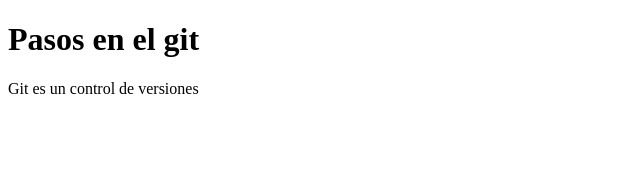
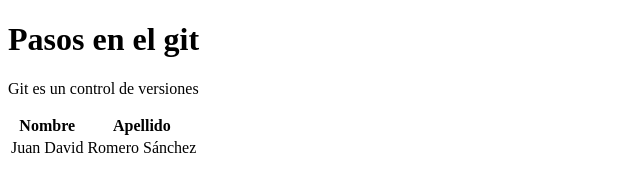
Before and after one commit to juanmac09/hello-git, a plain HTML site: page index.html in a window 1280 px wide. Shown: the whole page, without its empty margins (0-640 px from the left). Drawn offline with Linux system fonts and the light colour scheme.

Commit message:
Se agrego una tabla con dos filas y cuatro columnas

```diff
--- a/index.html
+++ b/index.html
@@ -8,5 +8,16 @@
 <body>
     <h1>Pasos en el git</h1>
     <p>Git es un control de versiones</p>
+
+    <table>
+        <tr>
+            <th>Nombre</th>
+            <th>Apellido</th>
+        </tr>
+        <tr>
+            <td>Juan David</td>
+            <td>Romero Sánchez</td>
+        </tr>
+    </table>
 </body>
 </html>
```
